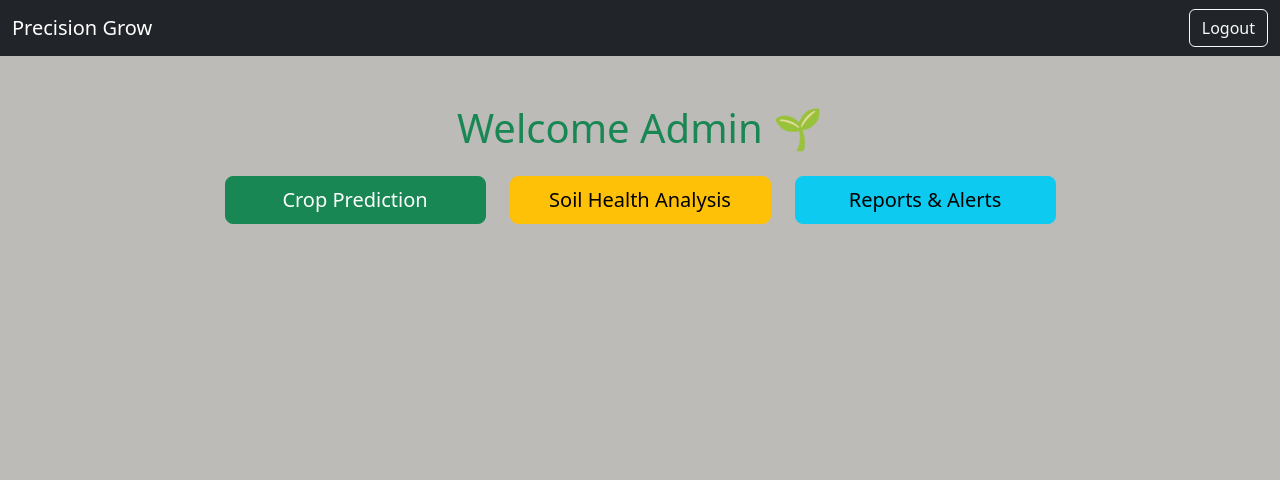
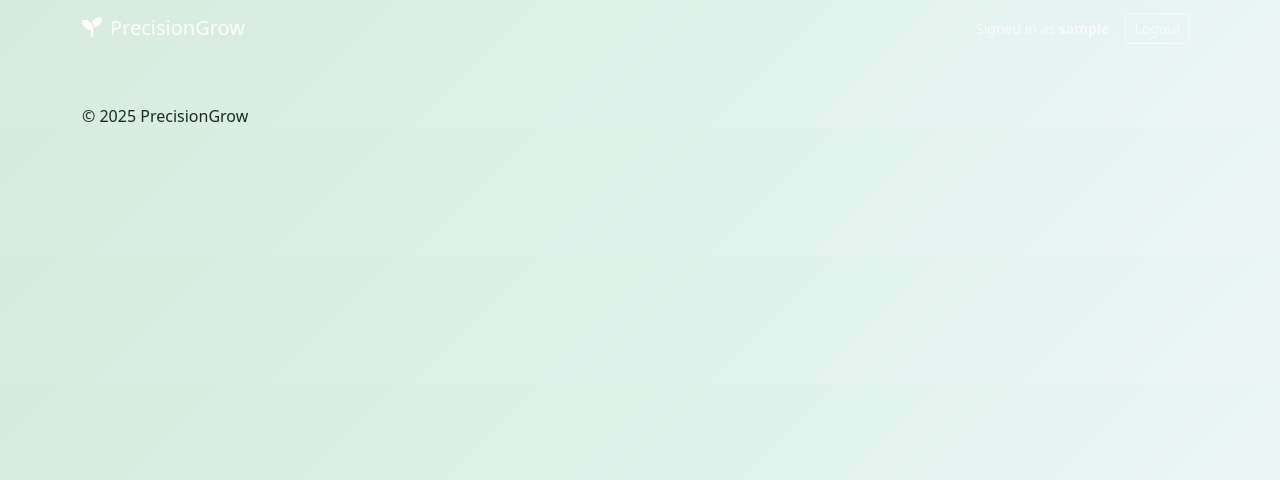
Before and after one commit to mayankpiplodiya/precisiongrow, a Flask app: template templates/home.html in a window 1280 px wide. Shown: the top 480 px of the page. Run offline with Flask 3, Linux system fonts and the light colour scheme; the template is opened without the code that fills it, so the values that code supplies are empty; the visitor is signed in with stand-in values (Sample User, id 1).

Commit message:
Refactor home.html with improved structure and styles

```diff
--- a/templates/home.html
+++ b/templates/home.html
@@ -1,30 +1,80 @@
-<!DOCTYPE html>
+<!doctype html>
 <html lang="en">
 <head>
-    <meta charset="UTF-8">
-    <title>Home - Crop System</title>
-    <link href="https://cdn.jsdelivr.net/npm/bootstrap@5.3.0-alpha3/dist/css/bootstrap.min.css" rel="stylesheet">
+  <meta charset="utf-8" />
+  <meta name="viewport" content="width=device-width,initial-scale=1" />
+  <title>{% block title %}PrecisionGrow{% endblock %}</title>
+
+  <!-- Bootstrap -->
+  <link href="https://cdn.jsdelivr.net/npm/bootstrap@5.3.0-alpha3/dist/css/bootstrap.min.css" rel="stylesheet">
+  <!-- Font Awesome -->
+  <link href="https://cdnjs.cloudflare.com/ajax/libs/font-awesome/6.4.0/css/all.min.css" rel="stylesheet">
+
+  <!-- Custom CSS with cache-busting -->
+  <link href="{{ url_for('static', filename='css/styles.css') }}?v=2" rel="stylesheet">
+
+  {% block head %}{% endblock %}
 </head>
-<body style="background:#BCBBB8;">
-<nav class="navbar navbar-expand-lg navbar-dark bg-dark">
-    <div class="container-fluid">
-        <a class="navbar-brand" href="#">Precision Grow</a>
-        <a href="/logout" class="btn btn-outline-light">Logout</a>
+<!-- Inline body style to guarantee background while debugging CSS load issues -->
+<body style="background: linear-gradient(135deg, #D4ECDD, #EAF6F6);">
+<nav class="navbar navbar-expand-lg navbar-dark">
+  <div class="container">
+    <a class="navbar-brand d-flex align-items-center" href="{{ url_for('home') }}">
+      <i class="fa-solid fa-seedling me-2"></i>
+      <span>PrecisionGrow</span>
+    </a>
+
+    <div class="d-flex align-items-center ms-auto">
+      {% if session.get('user') %}
+        <div class="me-3 text-light small">Signed in as <strong>{{ session['user'] }}</strong></div>
+        <a class="btn btn-outline-light btn-sm me-2" href="{{ url_for('logout') }}">Logout</a>
+      {% else %}
+        <a class="btn btn-outline-light btn-sm me-2" href="{{ url_for('login') }}">Login</a>
+      {% endif %}
     </div>
+  </div>
 </nav>
-<div class="container text-center mt-5">
-    <h1 class="text-success">Welcome Admin 🌱</h1>
-    <div class="row mt-4 justify-content-center">
-        <div class="col-md-3 mb-3">
-            <a href="/crop-prediction" class="btn btn-success btn-lg w-100">Crop Prediction</a>
-        </div>
-        <div class="col-md-3 mb-3">
-            <a href="/soil-health" class="btn btn-warning btn-lg w-100">Soil Health Analysis</a>
-        </div>
-        <div class="col-md-3 mb-3">
-            <a href="/reports" class="btn btn-info btn-lg w-100">Reports & Alerts</a>
-        </div>
-    </div>
-</div>
+
+<main class="container my-5">
+  {% block content %}{% endblock %}
+</main>
+
+<footer>
+  <div class="container">
+    © 2025 PrecisionGrow
+  </div>
+</footer>
+
+<!-- Bootstrap JS -->
+<script src="https://cdn.jsdelivr.net/npm/bootstrap@5.3.0-alpha3/dist/js/bootstrap.bundle.min.js"></script>
+
+{% block scripts %}
+<script>
+/* entrance animations script (unchanged) */
+(function() {
+  const applyAnimations = () => {
+    const hero = document.querySelector('.h1-hero');
+    if (hero) { hero.classList.add('scale-in'); hero.style.animationDelay = '80ms'; }
+
+    const lead = document.querySelector('.lead-muted');
+    if (lead) { lead.classList.add('fade-in'); lead.style.animationDelay = '160ms'; }
+
+    const cards = Array.from(document.querySelectorAll('.project-card, .card.project-card, .card')).filter(c => !c.closest('nav'));
+    cards.forEach((card, i) => {
+      if (!card.classList.contains('no-anim')) {
+        card.classList.add('fade-in');
+        card.style.animationDelay = (220 + i * 90) + 'ms';
+      }
+    });
+    document.querySelectorAll('.icon-circle').forEach((ic, idx) => {
+      ic.classList.add('fade-in');
+      ic.style.animationDelay = (180 + idx * 70) + 'ms';
+    });
+  };
+  if (document.readyState === 'loading') document.addEventListener('DOMContentLoaded', applyAnimations);
+  else applyAnimations();
+})();
+</script>
+{% endblock %}
 </body>
 </html>
```
